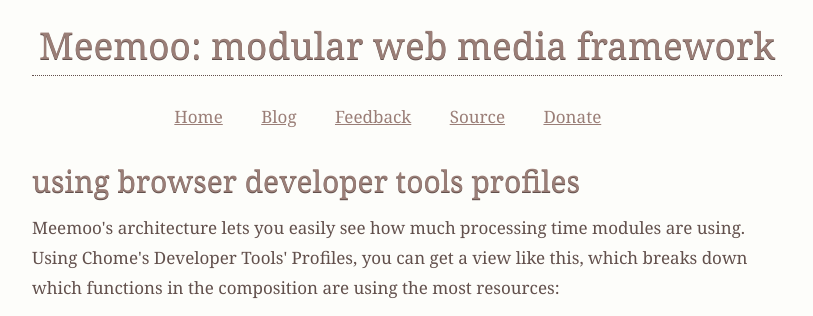
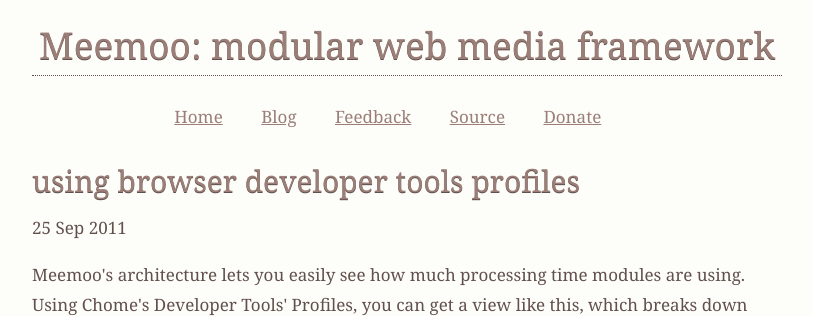
Before and after one commit to meemoo/meemoo.github.io, a Jekyll site: the page built from _posts/2011-09-25-using-browser-developer-tools-profiles.html, in a window 1280 px wide, cut to the strip 0-316 px from the top of the page. Shown: the whole strip, without its empty margins (233-1046 px from the left). Built offline with Jekyll 4.4.1, drawn with Linux system fonts in a browser that asks for light colours; Markdown is read by kramdown in place of the engine named in the settings.

Commit message:
post date

```diff
--- a/_layouts/post.html
+++ b/_layouts/post.html
@@ -4,7 +4,7 @@ layout: default
 
 <div id="post">
   <h2>{{ page.title }}</h2>
-  <p>{{ post.date | date_to_string }}</p>
+  <p>{{ page.date | date_to_string }}</p>
   {{ content }}
 </div>
 
```
